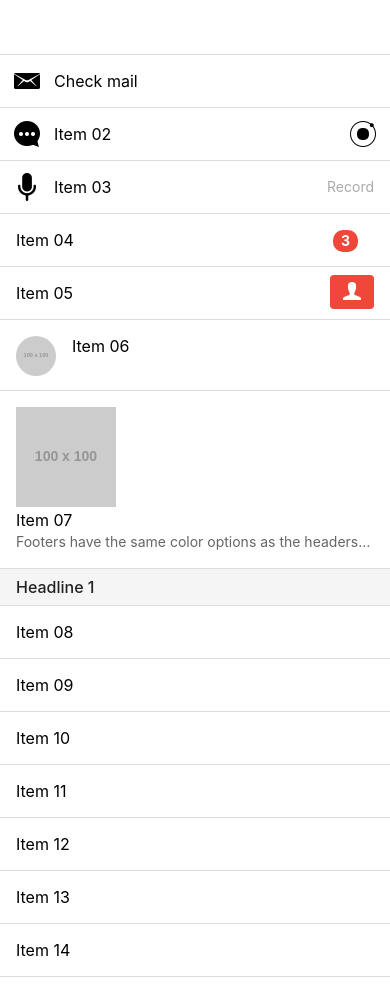
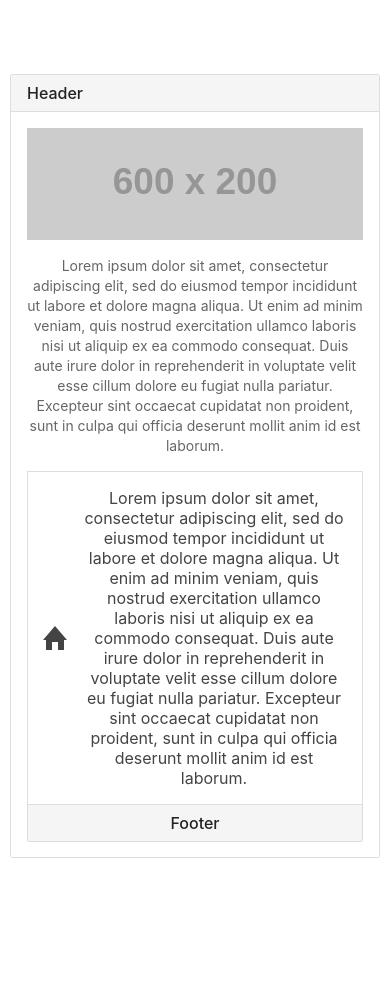
Before and after one commit to khawGlad/Khaw_AngularJSIonic, a website: page myApp/www/index.html in a window 390 px wide. Shown: the part 113-1100 px from the top of the page. After the commit the page ends 971 px from the top, so only its background shows below. Drawn offline with Linux system fonts and the light colour scheme; some packages are replaced by stand-ins of ours; files that its build step writes are made by us from their sources; placeholder pictures from the web are drawn by us; files whose address does not match are found by name.

Commit message:
my commit

```diff
--- a/myApp/www/index.html
+++ b/myApp/www/index.html
@@ -50,66 +50,22 @@
 
       <ion-content>
 
-          <div class="list">
-            <a href="#" class="item item-icon-left">
-            <i class="icon ion-email"></i>
-            Check mail</a>
-            <a href="#" class="item item-icon-left item-icon-right">
-              <i class="icon ion-chatbubble-working"></i>
-            Item 02
-              <i class="icon ion-ionic"></i>
-            </a>
-            <a href="#" class="item item-icon-left">
-            <i class="icon ion-mic-a"></i>
-            Item 03
-            <span class="item-note">
-              Record
-            </span>
-            </a>
-            <a href="#" class="item">
-            Item 04
-            <span class="badge badge-assertive">3</span>
-            </a>
-            <a href="#" class="item item-button-right">
-            Item 05
-              <button class="button button-assertive">
-                <i class="icon ion-person"></i>
-              </button>
-            </a>
-            <a href="#" class="item item-avatar">
-            <img src="http://placehold.it/100x100" alt="Avatar">
-            Item 06
-            </a>
-            <a href="#" class="item -thumbnail-left">
-              <img src="http://placehold.it/100x100" alt="Avatar">
-              <h2>Item 07</h2>
-              <p>
-                Footers have the same color options as the headers, just use bar-footer instead of bar-header. If a title is present in the footer, any buttons will automatically be placed on the correct side of the title in relation to how the markup was written, such as.</p>
-            </a>
-            <div class="item item-divider">Headline 1</div>
-            <a href="#" class="item">Item 08</a>
-            <a href="#" class="item">Item 09</a>
-            <a href="#" class="item">Item 10</a>
-            <a href="#" class="item">Item 11</a>
-            <a href="#" class="item">Item 12</a>
-            <a href="#" class="item">Item 13</a>
-            <a href="#" class="item">Item 14</a>
-            <a href="#" class="item">Item 15</a>
-            <a href="#" class="item">Item 16</a>
-            <a href="#" class="item">Item 17</a>
-            <a href="#" class="item">Item 18</a>
-            <a href="#" class="item">Item 19</a>
-            <a href="#" class="item">Item 20</a>
-            <a href="#" class="item">Item 21</a>
-            <a href="#" class="item">Item 22</a>
-            <a href="#" class="item">Item 24</a>
-            <a href="#" class="item">Item 25</a>
-            <a href="#" class="item">Item 26</a>
-            <a href="#" class="item">Item 27</a>
-            <a href="#" class="item">Item 28</a>
-            <a href="#" class="item">Item 29</a>
-            <a href="#" class="item">Item 30</a>
-          </div>
+      <div class="list list-inset">
+        <div class="item item-divider">
+          Header
+        </div>
+        <div class="item item-image item-body">
+          <img src="http://placehold.it/600x200" alt="Item Img">
+          <p>Lorem ipsum dolor sit amet, consectetur adipiscing elit, sed do eiusmod tempor incididunt ut labore et dolore magna aliqua. Ut enim ad minim veniam, quis nostrud exercitation ullamco laboris nisi ut aliquip ex ea commodo consequat. Duis aute irure dolor in reprehenderit in voluptate velit esse cillum dolore eu fugiat nulla pariatur. Excepteur sint occaecat cupidatat non proident, sunt in culpa qui officia deserunt mollit anim id est laborum.</p>
+        <div class="item item-icon-left item-text-wrap">
+          <i class="icon ion-home"></i>
+          Lorem ipsum dolor sit amet, consectetur adipiscing elit, sed do eiusmod tempor incididunt ut labore et dolore magna aliqua. Ut enim ad minim veniam, quis nostrud exercitation ullamco laboris nisi ut aliquip ex ea commodo consequat. Duis aute irure dolor in reprehenderit in voluptate velit esse cillum dolore eu fugiat nulla pariatur. Excepteur sint occaecat cupidatat non proident, sunt in culpa qui officia deserunt mollit anim id est laborum.
+        </div>
+        <div class="item item-divider">
+          Footer
+        </div>
+      </div>
+
 
 
       </ion-content>
```
